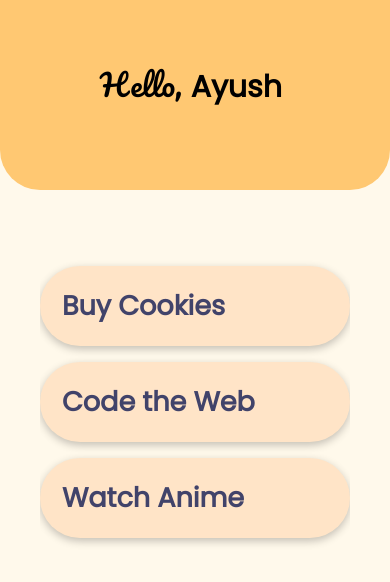
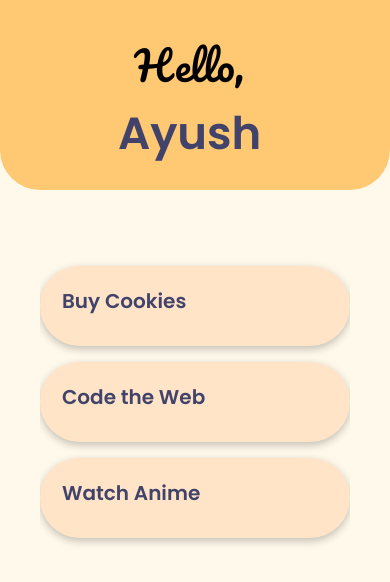
Before and after one commit to ayush23719/GameZone, a React Native app: screen / in a window 390 px wide. Shown: the top 582 px of the page. Built offline with nearby package versions, Linux system fonts and the light colour scheme.

Commit message:
Refactoring

```diff
--- a/App.js
+++ b/App.js
@@ -9,6 +9,7 @@ export default function App() {
     'Kanit': require('./assets/fonts/Kanit-Regular.ttf'),
     'Pacifico': require('./assets/fonts/Pacifico-Regular.ttf'),
     'Poppins': require('./assets/fonts/Poppins-Regular.ttf'),
+    'Poppins-SemiBold': require('./assets/fonts/Poppins-SemiBold.ttf')
   });
   const [todos, setTodos] = useState([
     // sample todos
--- a/components/header.js
+++ b/components/header.js
@@ -4,10 +4,9 @@ import { StyleSheet, Text, View } from 'react-native';
 export default function Header() {
     return (
         <View style={styles.header}>
-            <Text style={styles.title}>
-                <Text style={styles.greet}>Hello, </Text>
-                <Text style={styles.name}>Ayush </Text>
-            </Text>
+
+            <Text style={styles.greet}>Hello, </Text>
+            <Text style={styles.name}>Ayush </Text>
         </View>
     )
 }
@@ -15,26 +14,26 @@ export default function Header() {
 const styles = StyleSheet.create({
     header: {
         height: 190,
-        paddingTop: 38,
+        paddingTop: 30,
         backgroundColor: '#FFC872',
         borderBottomLeftRadius: 40,
         borderBottomRightRadius: 40
     },
-    title: {
-        paddingTop: 20,
+
+    greet: {
         textAlign: 'center',
         color: 'black',
-        fontSize: 30,
-
-    },
-    greet: {
+        fontSize: 40,
         textAlign: 'center',
         fontFamily: 'Pacifico',
     },
     name: {
-        paddingTop: 50,
+        textAlign: 'center',
+        color: 'black',
+        fontSize: 45,
         textAlign: 'center',
         fontWeight: 'bold',
-        fontFamily: 'Poppins',
+        color: '#41436A',
+        fontFamily: 'Poppins-SemiBold',
     }
 });
--- a/components/todoItem.js
+++ b/components/todoItem.js
@@ -10,10 +10,9 @@ export default function TodoItem({ item, pressHandler }) {
 }
 const styles = StyleSheet.create({
     item: {
-        fontWeight: 'bold',
         color: '#41436A',
-        fontFamily: 'Poppins',
-        fontSize: 27,
+        fontFamily: 'Poppins-SemiBold',
+        fontSize: 20,
         height: 80,
         paddingLeft: 22,
         paddingTop: 20,
```
